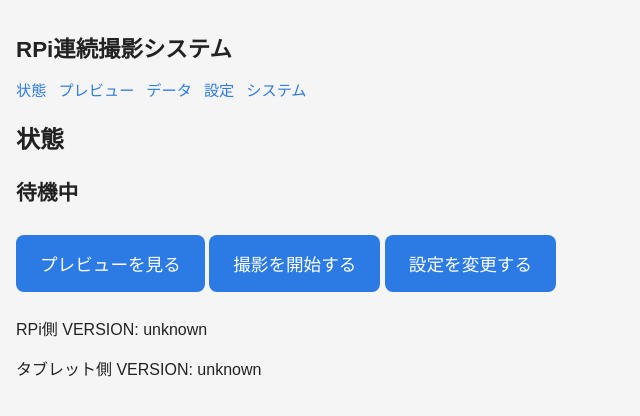
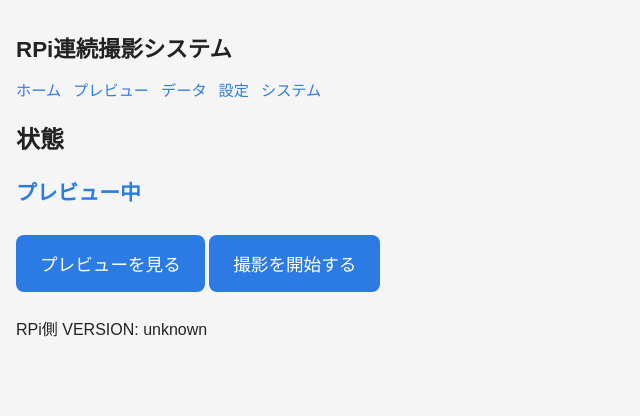
Before and after one commit to ktak0119/RPi_video, a Flask app: page / in a window 1280 px wide. Shown: the top 416 px of the page, without its empty margins (0-640 px from the left). Run offline with Flask 3, Linux system fonts and the light colour scheme.

Commit message:
UI整理: ナビ「状態」を「ホーム」に変更、設定への重複リンク削除、タブレット側VERSION表示を削除
- index.htmlの「設定を変更する」ボタンを削除(ナビの「設定」と重複)
- ナビの「状態」を「ホーム」に変更(状態セクションの見出しはそのまま)
- v4ではタブレットにスクリプトを配置しないため、タブレット側VERSION表示を削除

```diff
--- a/RPiscripts/webapp/app.py
+++ b/RPiscripts/webapp/app.py
@@ -48,7 +48,6 @@ def index():
         status=status,
         folder_name=folder_name,
         rpi_version=read_version(os.path.join(BASE_DIR, "..", "VERSION")),
-        tablet_version=read_version(os.path.join(BASE_DIR, "..", "..", "VERSION")),
     )
 
 
--- a/RPiscripts/webapp/templates/base.html
+++ b/RPiscripts/webapp/templates/base.html
@@ -11,7 +11,7 @@
   <header>
     <h1><a href="{{ url_for('index') }}">RPi連続撮影システム</a></h1>
     <nav>
-      <a href="{{ url_for('index') }}">状態</a>
+      <a href="{{ url_for('index') }}">ホーム</a>
       <a href="{{ url_for('preview') }}">プレビュー</a>
       <a href="{{ url_for('data') }}">データ</a>
       <a href="{{ url_for('settings') }}">設定</a>
--- a/RPiscripts/webapp/templates/index.html
+++ b/RPiscripts/webapp/templates/index.html
@@ -1,5 +1,5 @@
 {% extends "base.html" %}
-{% block title %}状態 - RPi連続撮影{% endblock %}
+{% block title %}ホーム - RPi連続撮影{% endblock %}
 {% block extra_head %}
 {% if status.state == "recording" %}
 <meta http-equiv="refresh" content="3">
@@ -30,11 +30,9 @@
       <button type="submit" class="button button-danger">撮影を停止する</button>
     </form>
   {% endif %}
-  <a class="button" href="{{ url_for('settings') }}">設定を変更する</a>
 </section>
 
 <section class="version">
   <p>RPi側 VERSION: {{ rpi_version }}</p>
-  <p>タブレット側 VERSION: {{ tablet_version }}</p>
 </section>
 {% endblock %}
```
